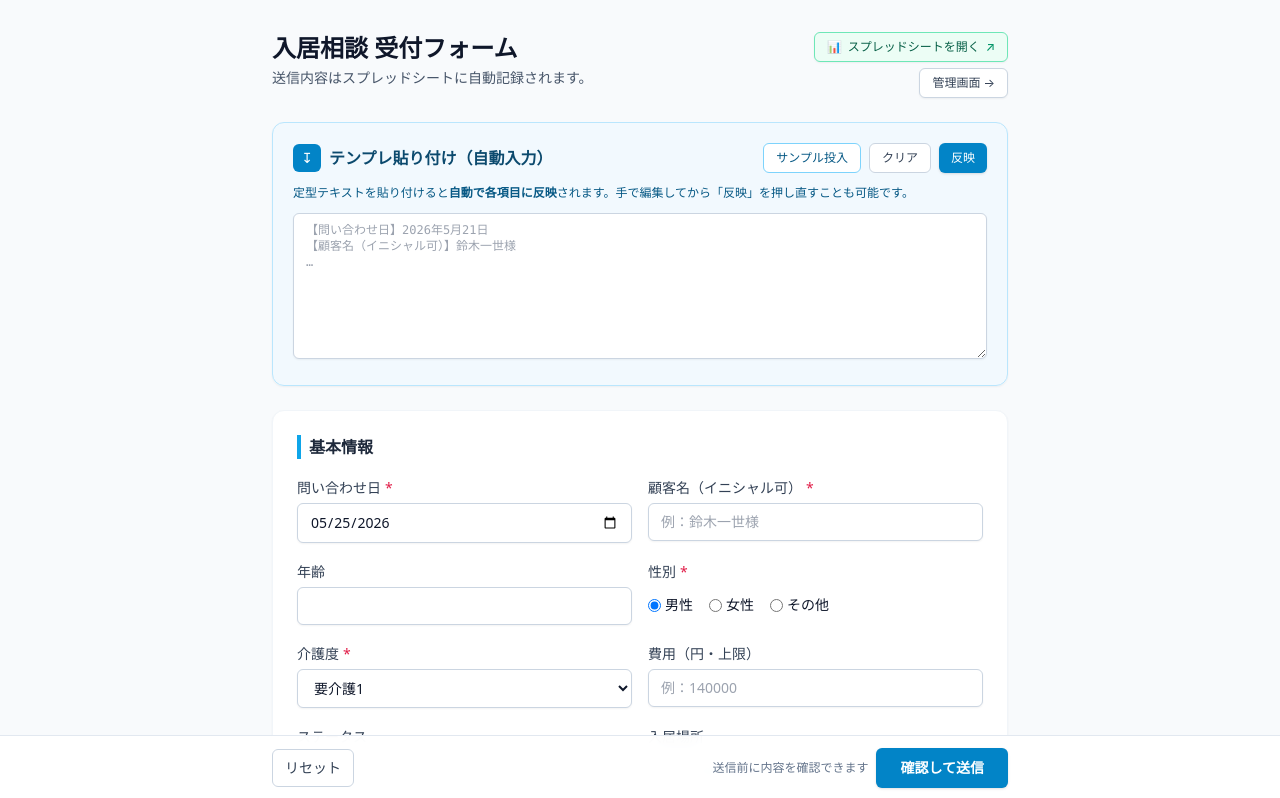
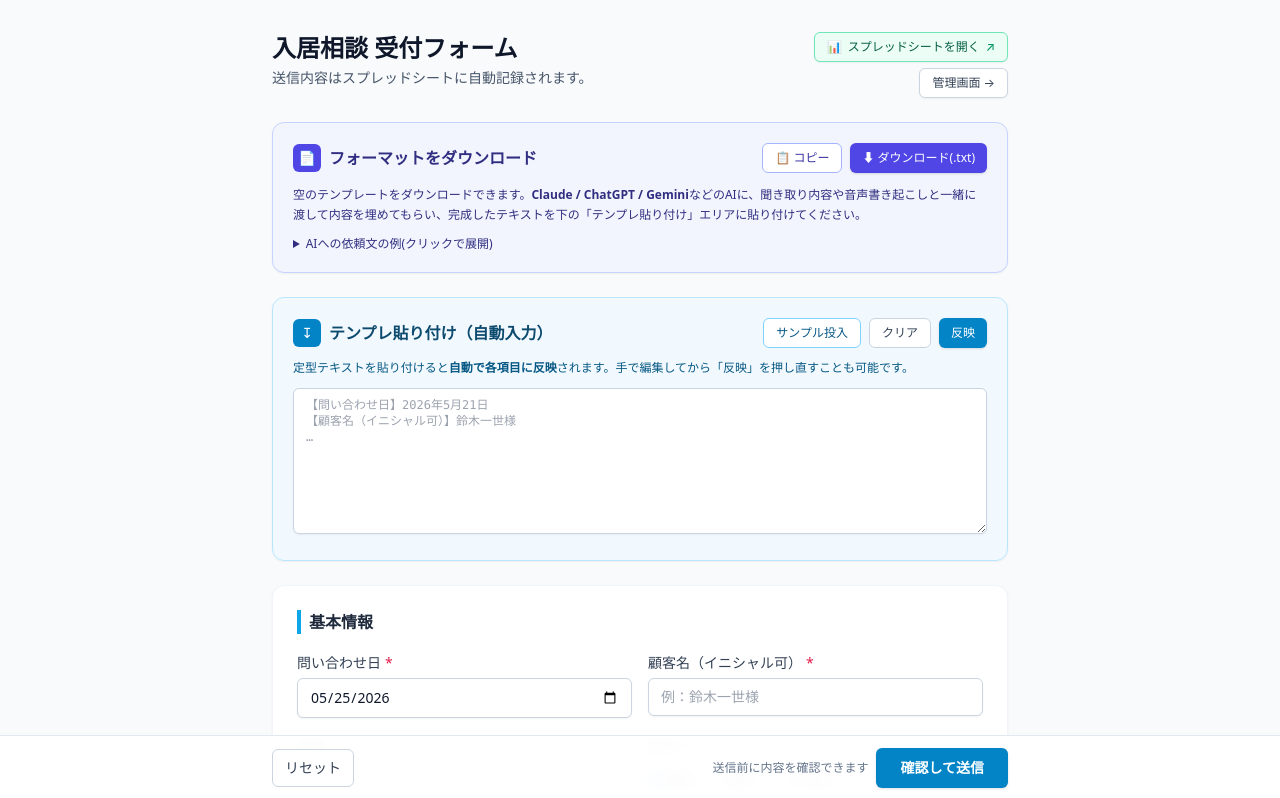
Before and after one commit to marron1984/nyukyo, a Next.js app: page / in a window 1280 px wide. Shown: the top 798 px of the page. Built offline with nearby package versions, Linux system fonts and the light colour scheme.

Commit message:
テンプレート配布セクションを追加
フォーマットを.txtでダウンロード、またはクリップボードにコピー
できるブロックをTOP上部に配置。AIで埋めて貼り付けるフローを案内。
依頼文の例を展開できるdetails要素で同梱。

```diff
--- a/src/components/IntakeForm.tsx
+++ b/src/components/IntakeForm.tsx
@@ -11,7 +11,7 @@ import {
 } from "@/lib/schema";
 import { parseIntakeText } from "@/lib/parse";
 import { formatIntakeMessage } from "@/lib/format";
-import { SAMPLE_INTAKE_TEXT } from "@/lib/sample";
+import { SAMPLE_INTAKE_TEXT, EMPTY_INTAKE_TEMPLATE } from "@/lib/sample";
 import { Field, inputClass } from "./Field";
 import { Toast, type ToastState } from "./Toast";
 
@@ -81,6 +81,34 @@ export function IntakeForm() {
     applyParsed(SAMPLE_INTAKE_TEXT);
   }
 
+  function downloadTemplate() {
+    const bom = "﻿";
+    const blob = new Blob([bom + EMPTY_INTAKE_TEMPLATE], {
+      type: "text/plain;charset=utf-8",
+    });
+    const url = URL.createObjectURL(blob);
+    const a = document.createElement("a");
+    a.href = url;
+    a.download = "入居相談テンプレート.txt";
+    document.body.appendChild(a);
+    a.click();
+    document.body.removeChild(a);
+    URL.revokeObjectURL(url);
+    setToast({
+      kind: "success",
+      message: "テンプレートをダウンロードしました",
+    });
+  }
+
+  async function copyTemplate() {
+    try {
+      await navigator.clipboard.writeText(EMPTY_INTAKE_TEMPLATE);
+      setToast({ kind: "success", message: "テンプレートをコピーしました" });
+    } catch {
+      setToast({ kind: "error", message: "コピーに失敗しました" });
+    }
+  }
+
   function clearPaste() {
     setPasteText("");
     setPasteInfo(null);
@@ -134,6 +162,54 @@ export function IntakeForm() {
       <Toast toast={toast} onClose={() => setToast(null)} />
 
       <form onSubmit={handleSubmit(onValid, onInvalid)} className="space-y-6 pb-24">
+        <section className="rounded-xl border border-indigo-200 bg-indigo-50/60 p-5 space-y-3 shadow-sm">
+          <div className="flex flex-wrap items-center justify-between gap-2">
+            <div className="flex items-center gap-2">
+              <span className="inline-flex h-7 w-7 items-center justify-center rounded-md bg-indigo-600 text-white text-sm">
+                📄
+              </span>
+              <h2 className="text-base font-semibold text-indigo-900">
+                フォーマットをダウンロード
+              </h2>
+            </div>
+            <div className="flex flex-wrap gap-2">
+              <button
+                type="button"
+                onClick={copyTemplate}
+                className="rounded-md border border-indigo-300 bg-white px-3 py-1.5 text-xs font-medium text-indigo-800 hover:bg-indigo-100"
+              >
+                📋 コピー
+              </button>
+              <button
+                type="button"
+                onClick={downloadTemplate}
+                className="rounded-md bg-indigo-600 px-3 py-1.5 text-xs font-medium text-white shadow hover:bg-indigo-700"
+              >
+                ⬇ ダウンロード(.txt)
+              </button>
+            </div>
+          </div>
+          <p className="text-xs text-indigo-900 leading-relaxed">
+            空のテンプレートをダウンロードできます。<strong>Claude / ChatGPT / Gemini</strong>などのAIに、聞き取り内容や音声書き起こしと一緒に渡して内容を埋めてもらい、完成したテキストを下の「テンプレ貼り付け」エリアに貼り付けてください。
+          </p>
+          <details className="text-xs text-indigo-900">
+            <summary className="cursor-pointer font-medium hover:text-indigo-700">
+              AIへの依頼文の例(クリックで展開)
+            </summary>
+            <pre className="mt-2 whitespace-pre-wrap rounded-md bg-white border border-indigo-200 p-3 font-mono text-[11px] text-slate-800">
+{`以下のテンプレートを、添付した音声書き起こし(または聞き取りメモ)の内容で埋めてください。
+- 記載がない項目は空欄のまま
+- 介護度は「自立 / 要支援1 / 要支援2 / 要介護1〜5」のいずれか
+- 性別は「男性 / 女性 / その他」
+- 費用は数字のみ(例: 140000)
+
+[ここに上のテンプレートを貼り付け]
+
+[ここに音声書き起こしを貼り付け]`}
+            </pre>
+          </details>
+        </section>
+
         <section className="rounded-xl border border-sky-200 bg-sky-50/70 p-5 space-y-3 shadow-sm">
           <div className="flex flex-wrap items-center justify-between gap-2">
             <div className="flex items-center gap-2">
--- a/src/lib/sample.ts
+++ b/src/lib/sample.ts
@@ -1,3 +1,25 @@
+export const EMPTY_INTAKE_TEMPLATE = `【問い合わせ日】
+【顧客名（イニシャル可）】
+【年齢】
+【性別】
+【介護度】
+【費用】
+【ADL】
+座位：
+立位：
+排泄：
+食事：
+意思疎通：
+【ADL詳細】
+【借金の有無】
+【現在の詳細状況】
+【エント】
+【その他】
+【キーパーソン】
+【御社名】
+【ご担当者名】
+`;
+
 export const SAMPLE_INTAKE_TEXT = `【問い合わせ日】2026年5月21日
 【顧客名（イニシャル可）】鈴木一世様
 【年齢】78歳
```
